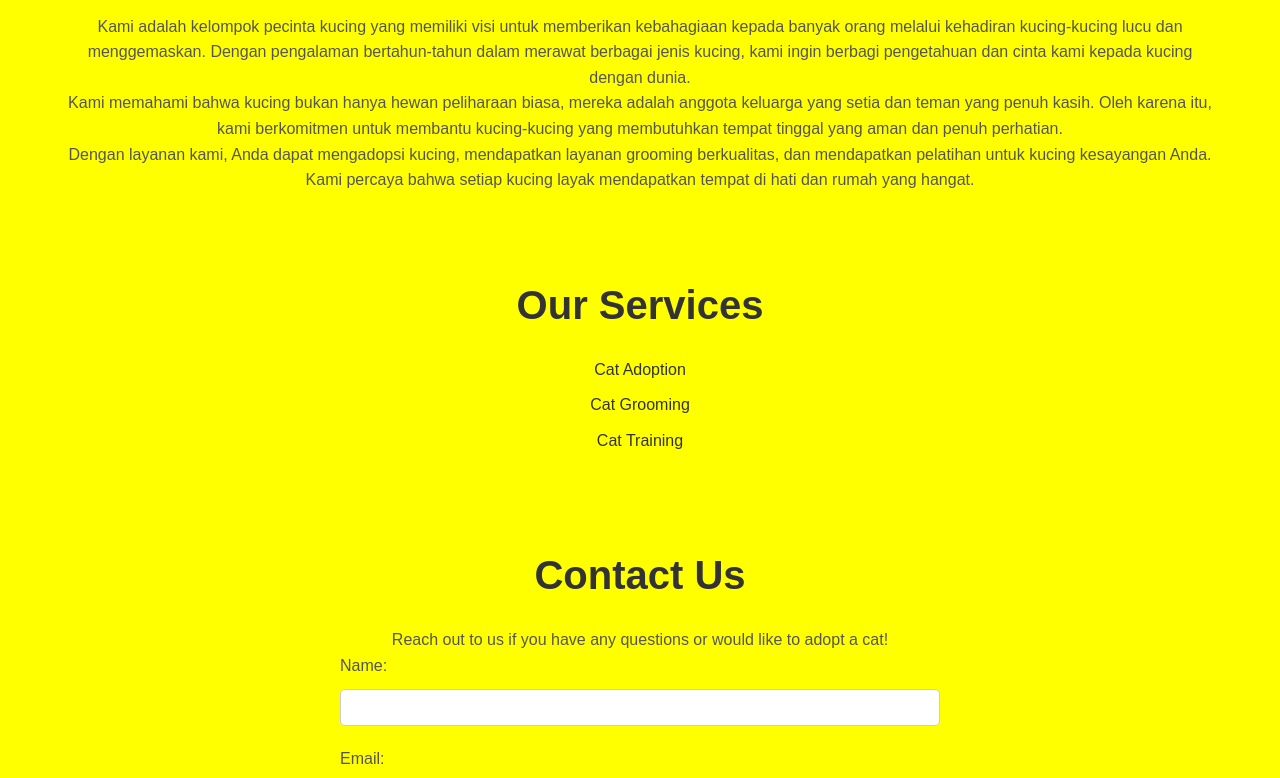
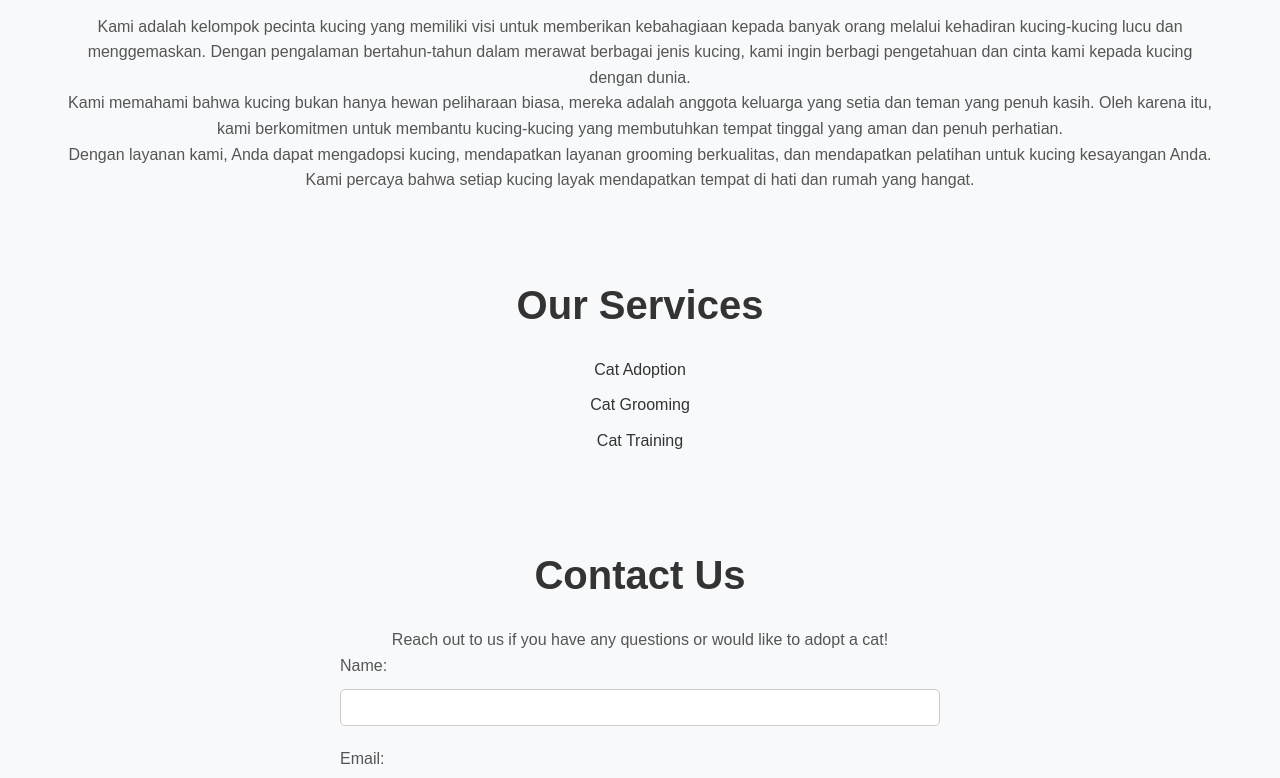
Before and after one commit to Amrinarosada08/utsProject, a plain HTML site: page index.html in a window 1280 px wide. Shown: the part 642-1420 px from the top of the page. Drawn offline with Linux system fonts and the light colour scheme.

Commit message:
Update style.css

```diff
--- a/styles/style.css
+++ b/styles/style.css
@@ -8,18 +8,16 @@
 /* Global Styles */
 body {
     font-family: Arial, sans-serif;
-    background-color: yellow; /* Warna kuning */
+    background-color: #f8f9fa;
     color: #333;
     line-height: 1.6;
     margin: 0;
 }
 
-/* Container Styles */
 .container {
     max-width: 1200px;
     margin: 0 auto;
     padding: 0 20px;
-    background-color: yellow; /* Warna kuning */
 }
 
 /* Header Styles */
```
